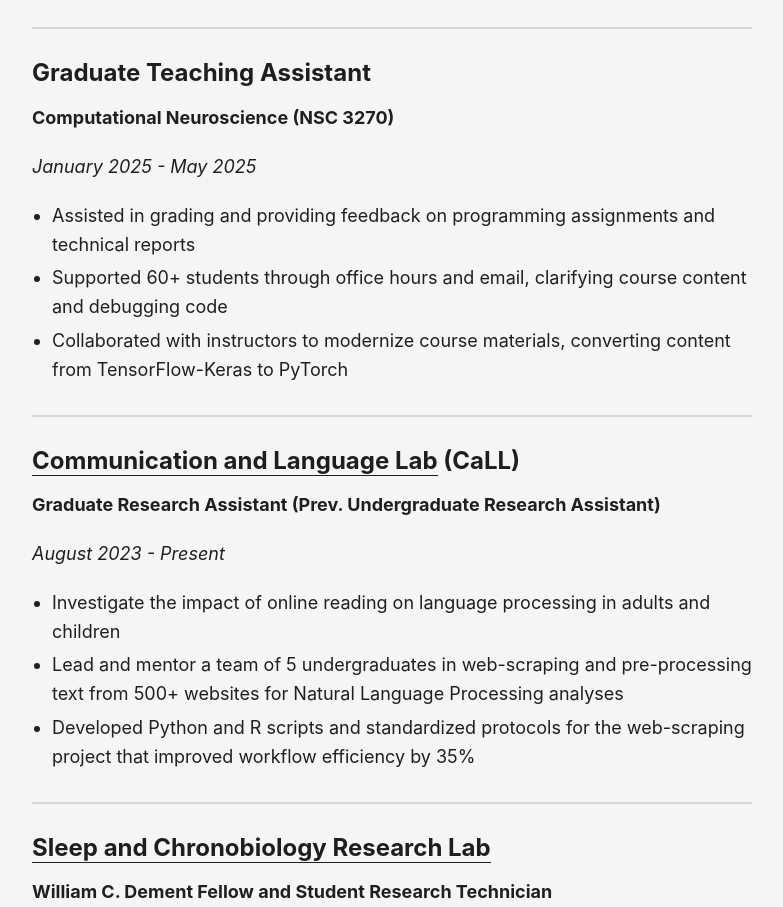
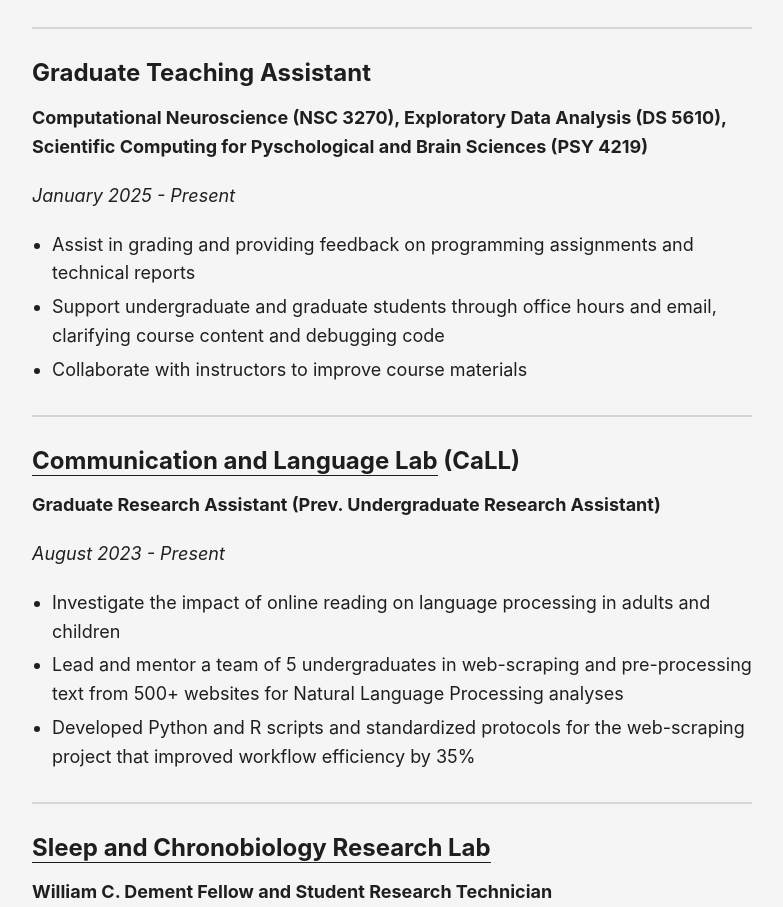
Before and after one commit to sophiaachungg/sophiaachungg.github.io, a plain HTML site: page experience/index.html in a window 1280 px wide. Shown: the part 1044-1951 px from the top of the page, without its empty margins (248-1031 px from the left). Drawn offline with Linux system fonts and the light colour scheme.

Commit message:
update TA details

```diff
--- a/experience/index.html
+++ b/experience/index.html
@@ -185,12 +185,12 @@ Standardize n8n automations across departments, enabling reusable OCR and AI age
 </ul>
 <hr>
 <h3 id="graduate-teaching-assistant">Graduate Teaching Assistant<a hidden class="anchor" aria-hidden="true" href="#graduate-teaching-assistant">#</a></h3>
-<p><strong>Computational Neuroscience (NSC 3270)</strong></p>
-<p><em>January 2025 - May 2025</em></p>
+<p><strong>Computational Neuroscience (NSC 3270), Exploratory Data Analysis (DS 5610), Scientific Computing for Pyschological and Brain Sciences (PSY 4219)</strong></p>
+<p><em>January 2025 - Present</em></p>
 <ul>
-<li>Assisted in grading and providing feedback on programming assignments and technical reports</li>
-<li>Supported 60+ students through office hours and email, clarifying course content and debugging code</li>
-<li>Collaborated with instructors to modernize course materials, converting content from TensorFlow-Keras to PyTorch</li>
+<li>Assist in grading and providing feedback on programming assignments and technical reports</li>
+<li>Support undergraduate and graduate students through office hours and email, clarifying course content and debugging code</li>
+<li>Collaborate with instructors to improve course materials</li>
 </ul>
 <hr>
 <h3 id="communication-and-language-lab-call"><a href="https://www.thecommunicationandlanguagelab.com/">Communication and Language Lab</a> (CaLL)<a hidden class="anchor" aria-hidden="true" href="#communication-and-language-lab-call">#</a></h3>
```
